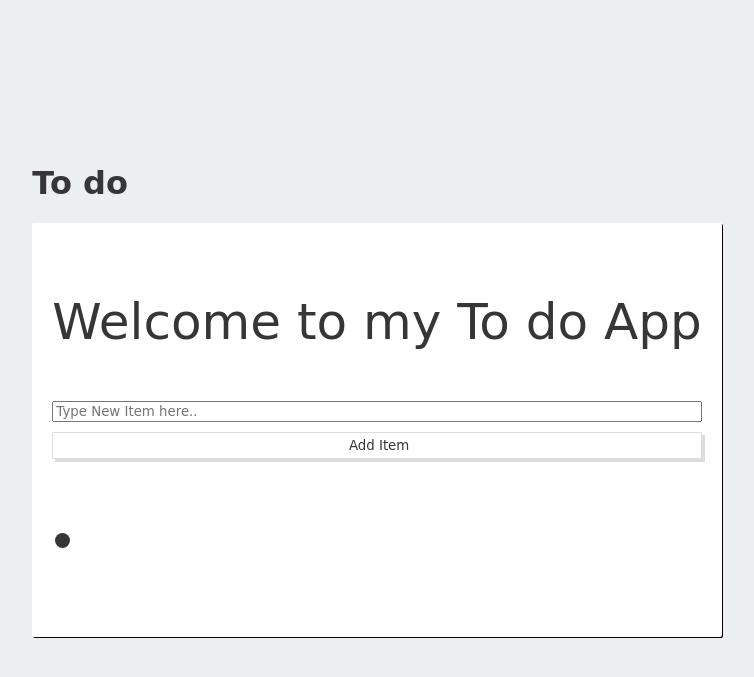
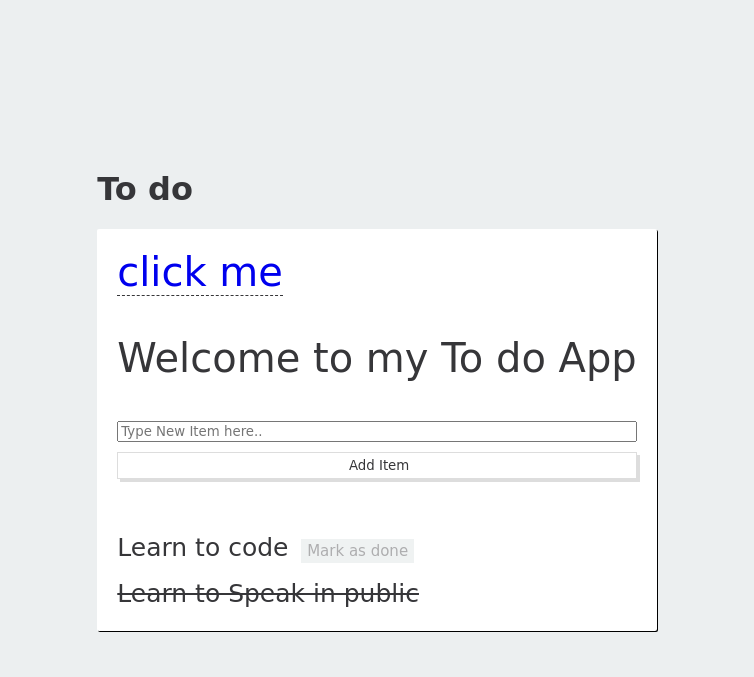
Before and after one commit to Jolaolu/Simple-Todo-App, a PHP site: page / in a window 1280 px wide. Shown: the top 677 px of the page, without its empty margins (263-1017 px from the left). Run offline with PHP 8.4, Linux system fonts and the light colour scheme; some web fonts are replaced.

Commit message:
First stage done

```diff
--- a/index.php
+++ b/index.php
@@ -26,7 +26,7 @@ $a_content = json_decode($a_file);
         <div class="main">
             <h1>To do</h1>
             <div class="content">
-                <!--<a href="#">click me</a>-->
+                <a href="#">click me</a>
                 <p>Welcome to my To do App </p>
 
                 <form class="Items" action="todo.php" method="post">
@@ -35,8 +35,14 @@ $a_content = json_decode($a_file);
                 </form>
                 <!- new todo items are Added here-->
                 <ul class="list">
-                    <?php for($i=0; $i<count($a_content); $i++);?>
-                    <li> <span class="itemsDone"><?php // echo $a_content[$i]->title; ?></span>  </li>
+                    <li>
+                        <span class="item ">Learn to code</span>
+                        <a href="#" class="done-button">Mark as done</a>
+                    </li>
+                      <li>
+                        <span class="item done">Learn to Speak in public</span>
+                    </li>
+
 
                 </ul>
             </div>
--- a/style.css
+++ b/style.css
@@ -24,8 +24,8 @@ a{
     background-color: #fff;
     margin: 20px auto ;
     width:100%;
-    max-width: 800px;
-    font-size: 50px ;
+    max-width: 600px;
+    font-size: 40px ;
     padding: 20px;
     border-radius: 2px;
     box-shadow: 1px 1px 0 rgb(0, 0, 0, 1);
@@ -35,10 +35,10 @@ a{
     font-family: "Shadows Into Light Two" cursive;
     margin: 0 0 0 0;
 }
-.items{
+.list{
     margin: 0;
     padding: 0;
-    list-style-type: none;
+    list-style-type: none !important;
 }
 .input{
     width: 100%;
@@ -55,3 +55,30 @@ input:focus{
    box-shadow: 3px 3px 0 #ddd;
 
 }
+.done-button {
+   display: inline-block;
+   font-size: 0.8em;
+   background-color: #d9dfe1;
+   color: #363639;
+   padding: 3px 6px;
+   border: 0;
+   opacity: 0.4;
+   font-size: 15px;
+
+}
+.done-button:hover{
+     background: #ddd;
+     opacity: 1;
+}
+.item li,
+.item-add .input{
+    border: 0;
+    border-bottom: 1px dashed  #ccc;
+    padding: 15px;
+}
+.item{
+    font-size: 25px;
+}
+.list .item.done{
+    text-decoration: line-through;
+}
```
Also changed, not shown: README.md (added).
